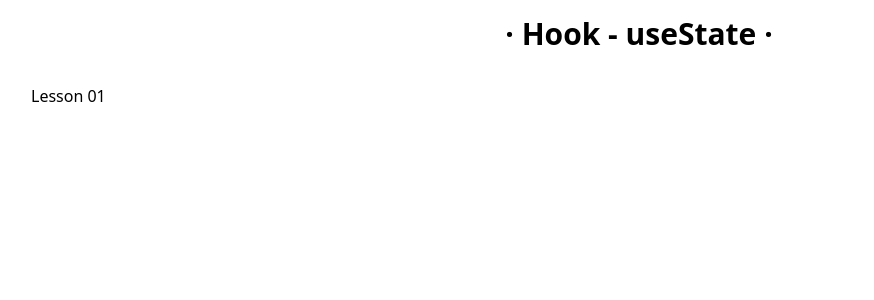
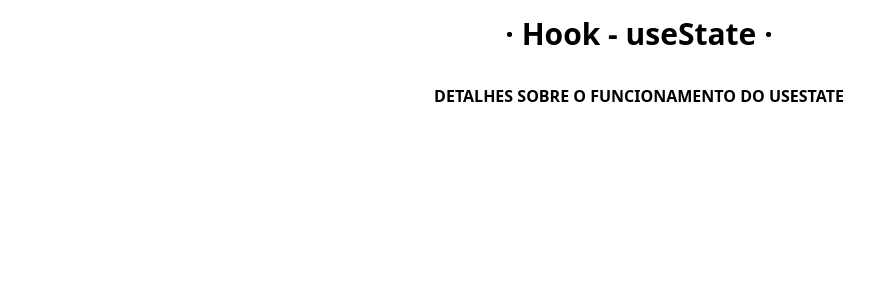
Before and after one commit to timabuntu/ReactJsNinja, a React (Vite) app: page /usestate in a window 1280 px wide. Shown: the top 300 px of the page, without its empty margins (1-875 px from the left). Built offline with nearby package versions, Linux system fonts and the light colour scheme.

Commit message:
chore: new title h2

```diff
--- a/src/components/useState/Lesson01.jsx
+++ b/src/components/useState/Lesson01.jsx
@@ -1,3 +1,7 @@
 export function Lesson01() {
-  return <h2>Lesson 01</h2>;
+  return (
+    <h2 className='font-semibold text-center uppercase'>
+      Detalhes sobre o funcionamento do useState
+    </h2>
+  );
 }
```
